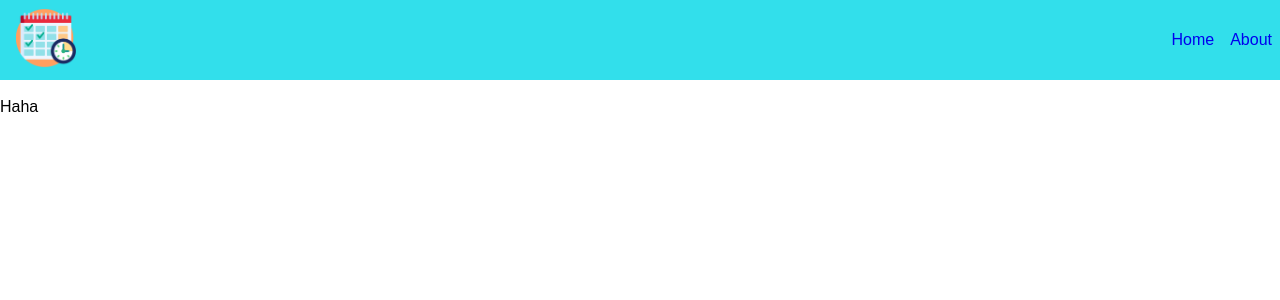
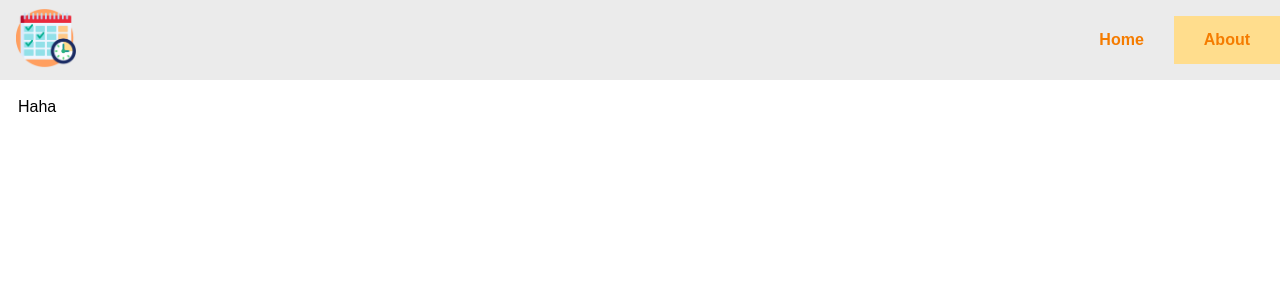
Before and after one commit to Sun-Mountain/GenConCal, a Next.js app in the folder frontend/: page /about in a window 1280 px wide. Shown: the top 300 px of the page. Built offline with nearby package versions, Linux system fonts and the light colour scheme.

Commit message:
added styling

```diff
--- a/frontend/components/DailyTabs.tsx
+++ b/frontend/components/DailyTabs.tsx
@@ -25,9 +25,9 @@ function TabPanel(props: TabPanelProps) {
       {...other}
     >
       {value === index && (
-        <Box sx={{ p: 3 }}>
+        <>
           {children}
-        </Box>
+        </>
       )}
     </div>
   );
@@ -86,7 +86,7 @@ export default function DailyTabs({
   return (
     <Box sx={{ width: '100%' }}>
       <Box sx={{ borderBottom: 1, borderColor: 'divider' }}>
-        <Tabs value={tab} onChange={handleChange} aria-label="basic tabs example" centered>
+        <Tabs value={tab} onChange={handleChange} variant='scrollable' aria-label="basic tabs example">
           {dates.map((date: string, index: number) => {
             const dateEvents = getEventsList(date);
             const eventCount = dateEvents.length;
--- a/frontend/components/Navigation.tsx
+++ b/frontend/components/Navigation.tsx
@@ -19,10 +19,10 @@ export default function Navigation () {
       </Link>
 
       <ul id='nav-links'>
-        <li className={router.pathname == "/" ? "link-container active" : "link-container"}>
+        <li className={`link-container ${router.pathname == "/" ? "active" : null}`}>
           <Link className='nav-link' href="/">Home</Link>
         </li>
-        <li className={router.pathname == "/about" ? "link-container active" : "link-container"}>
+        <li className={`link-container ${router.pathname == "/about" ? "active" : null}`}>
           <Link className='nav-link' href="/about">About</Link>
         </li>
       </ul>
--- a/frontend/pages/about/index.tsx
+++ b/frontend/pages/about/index.tsx
@@ -3,7 +3,9 @@ import React, { Component } from "react";
 class About extends Component {
   state = {};
   render() {
-    return <>Haha</>
+    return <main>
+      Haha
+    </main>
   }
 }
 
--- a/frontend/pages/index.tsx
+++ b/frontend/pages/index.tsx
@@ -39,7 +39,7 @@ export default function Home() {
   const locations = filterList.locations;
 
   return (
-    <main id='main-content'>
+    <main>
       <FilterButtons
         filter={ageRequirements}
         filterFor={ageFilters}
--- a/frontend/styles/styles.css
+++ b/frontend/styles/styles.css
@@ -8,7 +8,7 @@ main {
 }
 
 nav {
-  background-color: rgb(50, 223, 235);
+  background-color: rgb(235, 235, 235);
   display: flex;
   flex-direction: row;
   justify-content: space-between;
@@ -37,11 +37,19 @@ h2 {
 }
 
 .link-container {
-  margin: auto 8px;
+  margin: auto;
+  padding: 15px;
 }
 
 .nav-link, .nav-link:visited {
+  color: rgb(245, 124, 0);
+  font-weight: 700;
+  padding: 15px;
   text-decoration: none;
+}
+
+.active {
+  background-color: rgb(255, 221, 141);
 }
 
 .btn-container {
```
Also changed, not shown: frontend/components/TimeRange.tsx (+5 -4 lines).
